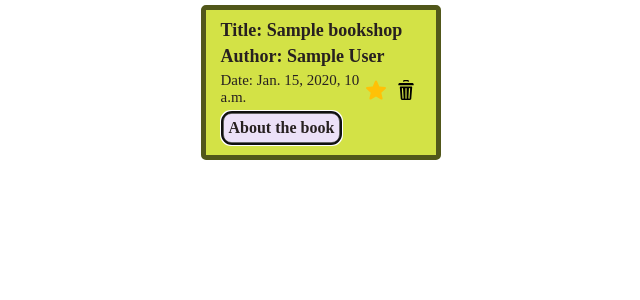
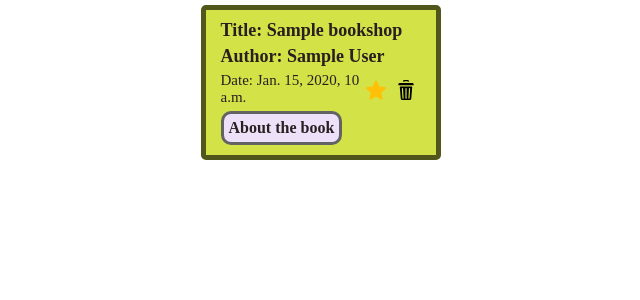
Before and after one commit to desteri/todo, a Django app: page /book/ in a window 1280 px wide, with the restyled element focused. Shown: the part 153-453 px from the top of the page, without its empty margins (321-961 px from the left). Run offline with Django 3.2, Linux system fonts and the light colour scheme; tables that the repository leaves empty hold one stand-in row (values such as "Sample post").

Commit message:
added changes in books.css

```diff
--- a/main/static/style/books.css
+++ b/main/static/style/books.css
@@ -123,6 +123,10 @@ section {
     background-color: rgb(154, 126, 185);
 }
 
+.book_item button:focus {
+    outline: none;
+}
+
 .book_item button a {
     text-decoration: none;
 }
```
